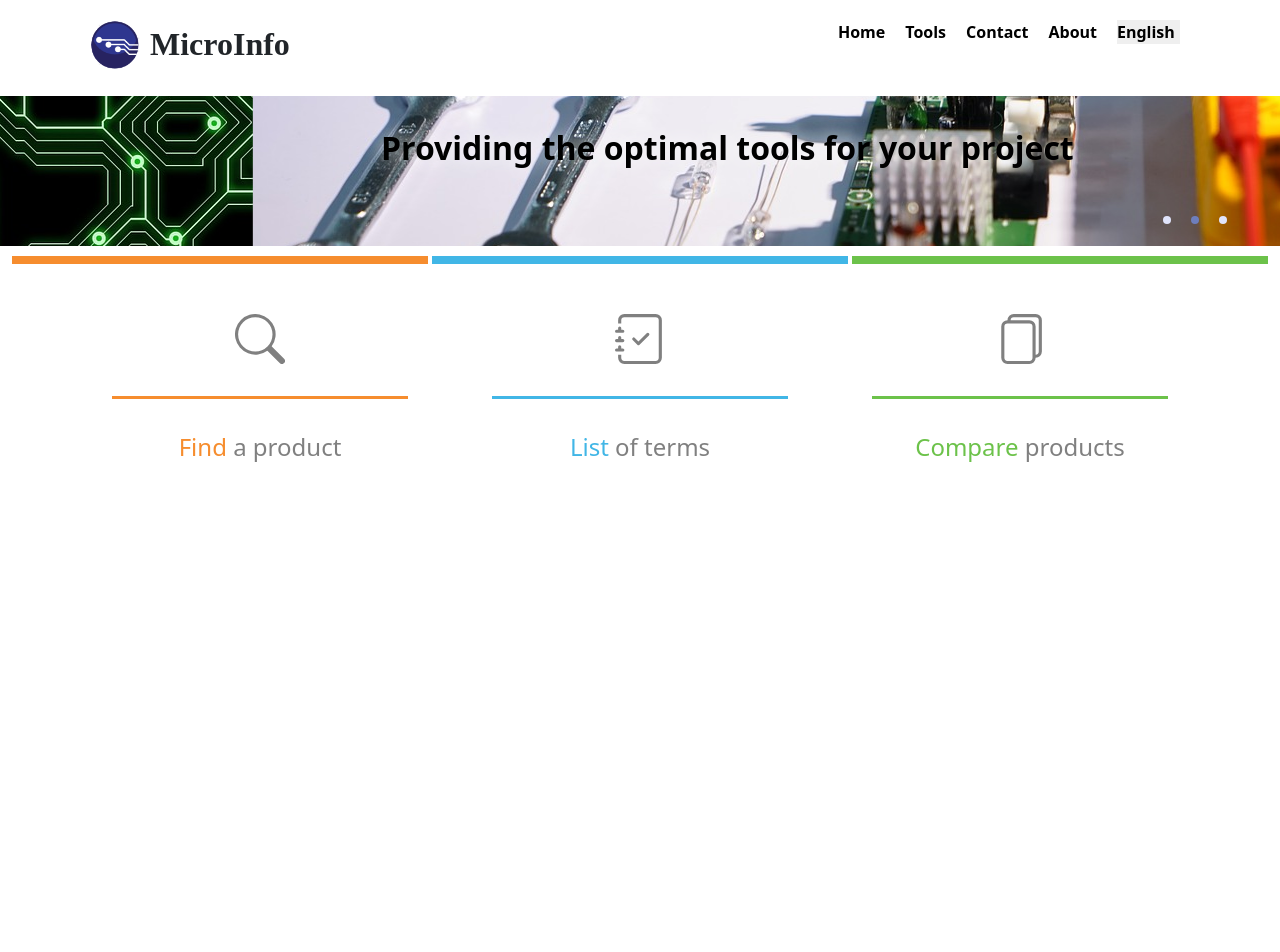
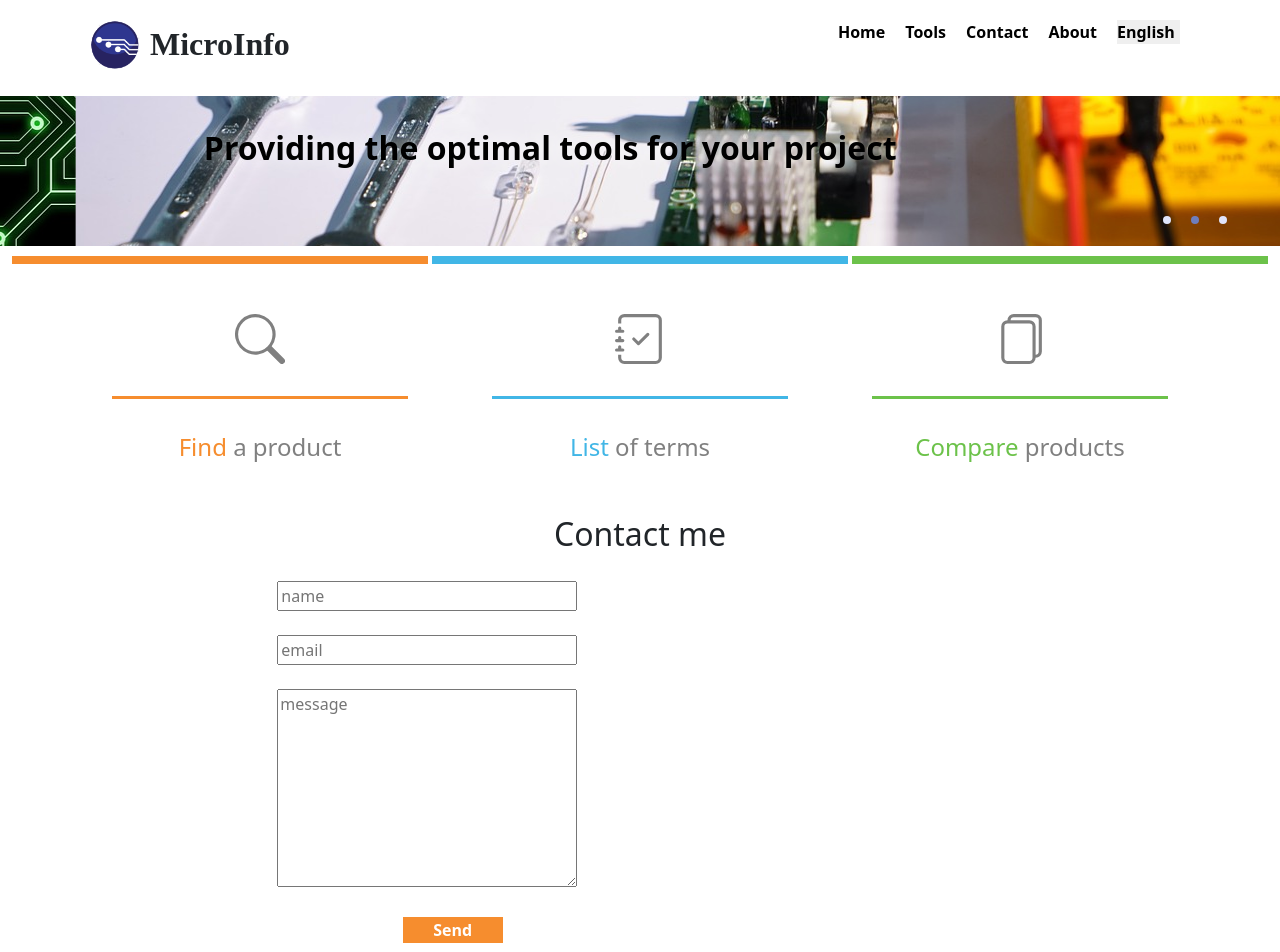
Before and after one commit to tlaloc-debug/microinfonetlify, a React (Create React App) app: page /contact in a window 1280 px wide. Shown: the top 952 px of the page. Before the commit the page ends 800 px from the top, so only its background shows below. Built offline with nearby package versions, Linux system fonts and the light colour scheme.

Commit message:
add contactjs

```diff
--- a/src/index.js
+++ b/src/index.js
@@ -10,6 +10,7 @@ import Home from "./home.js";
 import Find from "./search.js";
 import Glosary from "./mydefinitios.js";
 import Tools from "./mytoolslist.js";
+import Contact from "./mycontact.js";
 import "./index.css";
 
 
@@ -113,6 +114,7 @@ function App() {
             <Route path="/search_product"> <Find sendlanguage={language}/></Route >
             <Route path="/show_description"> <Glosary sendlanguage={language}/></Route >
             <Route path="/tools"> <Tools sendlanguage={language}/></Route >
+            <Route path="/contact"> <Contact sendlanguage={language}/></Route >
         </Switch>
 
 
--- /dev/null
+++ b/src/mycontact.css
@@ -0,0 +1,3 @@
+input, textarea {
+    width: 300px;
+}
--- /dev/null
+++ b/src/mycontact.js
@@ -0,0 +1,53 @@
+import React, {useState} from "react";
+import 'bootstrap/dist/css/bootstrap.min.css';
+import { Container, Row, Col } from 'react-bootstrap';
+import "./mycontact.css";
+import axios from "axios";
+
+
+function Contact(props){
+
+    const [emailNameForm, setemailNameForm] = useState("");
+    const [emailAccountForm, setemailAccountForm] = useState("");
+    const [emailMessageForm, setemailMessageForm] = useState("");
+
+    const sendEmail = () => {
+        axios.post("https://all-in-one-proxy.herokuapp.com/https://connectto.herokuapp.com/send-email", {emailName: emailNameForm, emailAccount: emailAccountForm, emailMessage: emailMessageForm}).then((response) => {console.log(response)})
+        }
+
+    return (
+        <div>
+            <div style={{width: "100%", textAlign: "center", marginTop: "50px"}}>
+                <h2>
+                    {props.sendlanguage === "en" ? "Contact me" : ""}
+                    {props.sendlanguage === "fr" ? "Contactez moi" : ""}
+                    {props.sendlanguage === "sp" ? "Contactame" : ""}
+                </h2>
+            </div>
+            <Container style={{padding: "20px"}} >
+                <Row xs="1" sm="8" className={"row justify-content-center"}>
+                    <Col sm="4" >
+                        <input type="text" placeholder={props.sendlanguage === "en" ? "name" : props.sendlanguage === "fr" ? "nom" : props.sendlanguage === "sp" ? "nombre" : ""} onChange={(ev)=>{setemailNameForm(ev.target.value)}} /><br /><br />
+                        <input type="text" placeholder="email" onChange={(ev)=>{setemailAccountForm(ev.target.value)}}/><br /><br />
+                        <textarea name="" id="" rows="8" placeholder={props.sendlanguage === "en" ? "message" : props.sendlanguage === "fr" ? "message" : props.sendlanguage === "sp" ? "mensaje" : ""} onChange={(ev)=>{setemailMessageForm(ev.target.value)}} ></textarea><br /><br />
+                        <div style={{width: "100%", display: "flex", justifyContent:"center"}}>
+                            <button onClick={sendEmail} style={{width: "100px"}}>
+                                {props.sendlanguage === "en" ? "Send" : ""}
+                                {props.sendlanguage === "fr" ? "Envoyer" : ""}
+                                {props.sendlanguage === "sp" ? "Enviar" : ""}
+                            </button>
+                        </div>
+                    </Col>
+                    <Col sm="4" >
+                        <div style={{width: "300px"}}>
+
+                        </div>
+                    </Col>
+                </Row >
+            </Container>
+        </div>
+    )
+
+}
+
+export default Contact;
```
